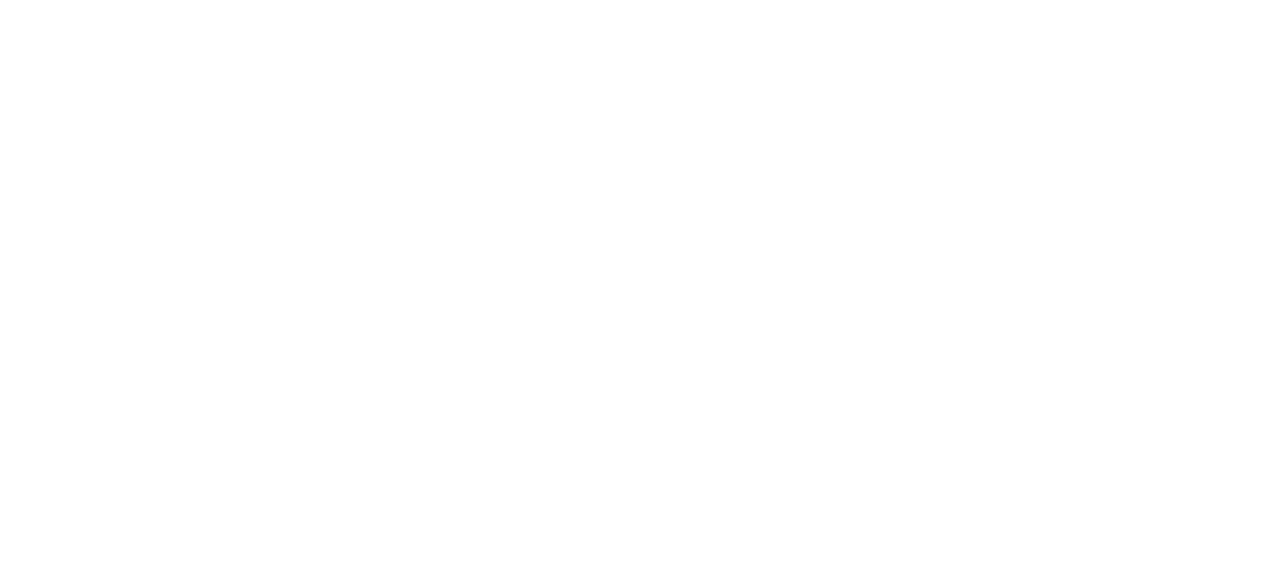
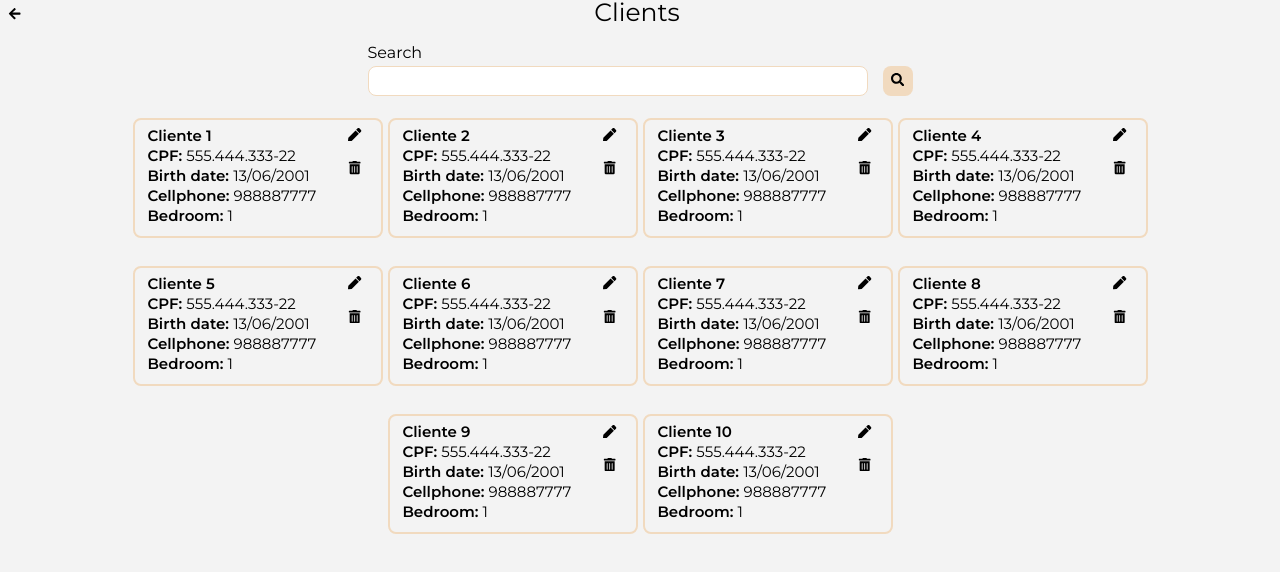
Before and after one commit to henriquemarioto/capstone-hotel-frontend, a React (Vite) app: page /clients in a window 1280 px wide. Shown: the top 572 px of the page. Built offline with nearby package versions, Linux system fonts and the light colour scheme.

Commit message:
feat: page client done

```diff
--- a/src/components/clientCard/index.tsx
+++ b/src/components/clientCard/index.tsx
@@ -1,43 +1,28 @@
 import { FaPen, FaTrashAlt } from "react-icons/fa";
-import { Section, Ul, Container, Buttons } from "./style";
+import { Li, Buttons, DivClient } from "./style";
 
-interface ClientProps {
-    name: string
-    cpf: string
-    birthDate: string
-    cellphone: string
-    bedroom: string
-}
-
-const ClientCard = ({name, cpf, birthDate, cellphone, bedroom}: ClientProps) => {
+const ClientCard = ({ client }: any) => {
   return (
-    <Container>
-      <Section>
-        <div>
-          <Ul>
-          <h2>{name}</h2>
-            <li>
+    <>
+      <Li>
+        <DivClient>
+        <h2>{client.name}</h2>
         <p>
-                <span>CPF: </span>{cpf}
+          <span>CPF: </span>
+          {client.cpf}
         </p>
-            </li>
-            <li>
         <p>
-                <span>Birth date: </span>{birthDate}
+          <span>Birth date: </span>
+          {client.birthDate}
         </p>
-            </li>
-            <li>
         <p>
-                <span>Cellphone: </span>{cellphone}
+          <span>Cellphone: </span>
+          {client.cellphone}
         </p>
-            </li>
-            <li>
         <p>
-                <span>Bedroom: </span> {bedroom}
+          <span>Bedroom: </span> {client.bedroom}
         </p>
-            </li>
-          </Ul>
-        </div>
+        </DivClient>
         <Buttons>
           <button>
             <FaPen />
@@ -46,8 +31,8 @@ const ClientCard = ({name, cpf, birthDate, cellphone, bedroom}: ClientProps) =>
             <FaTrashAlt />
           </button>
         </Buttons>
-      </Section>
-    </Container>
+      </Li>
+    </>
   );
 };
 
--- a/src/components/clientCard/style.ts
+++ b/src/components/clientCard/style.ts
@@ -1,48 +1,39 @@
 import styled from "styled-components";
 
-export const Container = styled.section`
-  width: 250px;
-  height: 115px;
-  border-radius: 8px;
-  padding: 2px;
-  border: 2px solid var(--beige-1);
-`;
 
-export const Section = styled.section`
+export const Li = styled.li`
   display: flex;
   justify-content: space-around;
   align-items: center;
-  height: 100%;
-`;
+  width: 250px;
+  height: 120px;
+  border: 2px solid var(--beige-1);
+  border-radius: 8px;
+  margin-bottom: 10px;
+`
 
-export const Ul = styled.ul`
-  display: flex;
-  flex-direction: column;
-
+export const DivClient = styled.div`
   h2 {
-    margin-bottom: 10px;
     font-weight: 600;
+    font-size: 15px;
+    margin-bottom: 5px;
   }
 
-  li {
-    margin-bottom: 3px;
-  }
-
-  li {
-    p {
-      span {
-        font-weight: 600;
-        font-size: 15px;
-      }
+  p {
+    margin-bottom: 5px;
+    font-size: 15px;
+    span {
+      font-weight: 600;
     }
   }
-`;
+`
 
 export const Buttons = styled.div`
     display: flex;
     height: 100%;
     flex-direction: column;
     align-items: flex-start;
+    margin-top: 15px;
 
     button {
         background-color: transparent;
--- /dev/null
+++ b/src/pages/Clients/index.tsx
@@ -0,0 +1,108 @@
+import { FaSearch, FaArrowLeft } from "react-icons/fa";
+import ClientCard from "../../components/clientCard";
+import { Container, DivInitial, DivSearch, InputDiv, Ul } from "./style";
+
+const arrayTeste = [
+  {
+    name: "Cliente 1",
+    cpf: "555.444.333-22",
+    cellphone: "988887777",
+    birthDate: "13/06/2001",
+    bedroom: "1",
+  },
+  {
+    name: "Cliente 2",
+    cpf: "555.444.333-22",
+    cellphone: "988887777",
+    birthDate: "13/06/2001",
+    bedroom: "1",
+  },
+  {
+    name: "Cliente 3",
+    cpf: "555.444.333-22",
+    cellphone: "988887777",
+    birthDate: "13/06/2001",
+    bedroom: "1",
+  },
+  {
+    name: "Cliente 4",
+    cpf: "555.444.333-22",
+    cellphone: "988887777",
+    birthDate: "13/06/2001",
+    bedroom: "1",
+  },
+  {
+    name: "Cliente 5",
+    cpf: "555.444.333-22",
+    cellphone: "988887777",
+    birthDate: "13/06/2001",
+    bedroom: "1",
+  },
+  {
+    name: "Cliente 6",
+    cpf: "555.444.333-22",
+    cellphone: "988887777",
+    birthDate: "13/06/2001",
+    bedroom: "1",
+  },
+  {
+    name: "Cliente 7",
+    cpf: "555.444.333-22",
+    cellphone: "988887777",
+    birthDate: "13/06/2001",
+    bedroom: "1",
+  },
+  {
+    name: "Cliente 8",
+    cpf: "555.444.333-22",
+    cellphone: "988887777",
+    birthDate: "13/06/2001",
+    bedroom: "1",
+  },
+  {
+    name: "Cliente 9",
+    cpf: "555.444.333-22",
+    cellphone: "988887777",
+    birthDate: "13/06/2001",
+    bedroom: "1",
+  },
+  {
+    name: "Cliente 10",
+    cpf: "555.444.333-22",
+    cellphone: "988887777",
+    birthDate: "13/06/2001",
+    bedroom: "1",
+  },
+];
+
+const Clients = () => {
+  return (
+    <Container>
+      <DivInitial>
+        <button>
+          <FaArrowLeft />
+        </button>
+        <h1>Clients</h1>
+        <span></span>
+      </DivInitial>
+      <DivSearch>
+        <InputDiv>
+          <label>Search</label>
+          <input type="text" />
+        </InputDiv>
+        <button>
+          <FaSearch />
+        </button>
+      </DivSearch>
+      <main>
+        <Ul>
+          {arrayTeste.map((teste) => (
+            <ClientCard client={teste} />
+          ))}
+        </Ul>
+      </main>
+    </Container>
+  );
+};
+
+export default Clients;
--- /dev/null
+++ b/src/pages/Clients/style.ts
@@ -0,0 +1,74 @@
+import styled from "styled-components";
+
+export const Container = styled.section``;
+
+export const DivInitial = styled.div`
+  display: flex;
+  justify-content: space-between;
+
+  button {
+      background-color: transparent;
+      border: none;
+      width: 30px;
+      height: 30px;
+      cursor: pointer;
+  }
+
+  span {
+    width: 36px;
+  }
+  h1 {
+      font-size: 25px;
+  }
+`;
+
+export const DivSearch = styled.div`
+  display: flex;
+  flex-direction: row;
+  justify-content: center;
+  align-items: end;
+  width: 90%;
+  margin: 15px auto;
+
+  button {
+    margin-left: 15px;
+    background-color: var(--beige-1);
+    border-radius: 8px;
+    border: none;
+    cursor: pointer;
+    height: 30px;
+    width: 30px;
+  }
+`;
+
+export const InputDiv = styled.div`
+  display: flex;
+  flex-direction: column;
+  justify-content: center;
+  width: 80%;
+  max-width: 500px;
+
+  input {
+    margin-top: 5px;
+    height: 30px;
+    border: 1px solid var(--beige-1);
+    border-radius: 8px;
+  }
+`;
+
+export const Ul = styled.ul`
+  width: 95%;
+  max-width: 1200px;
+  height: 440px;
+  overflow-y: scroll;
+  margin: 0 auto;
+  display: flex;
+  flex-wrap: wrap;
+  justify-content: center;
+  align-items: center;
+  gap: 5px;
+
+  @media screen and (min-width: 1024px){
+    overflow-y: hidden;
+  }
+`;
--- a/src/routes/routes.tsx
+++ b/src/routes/routes.tsx
@@ -1,9 +1,11 @@
 import { Route, Switch } from "react-router-dom";
+import Clients from "../pages/Clients";
 
 const Routes = () => {
   return (
     <Switch>
       <Route exact path="/"></Route>
+      <Route path='/clients'><Clients /></Route>
     </Switch>
   );
 };
--- a/src/styles/global.ts
+++ b/src/styles/global.ts
@@ -37,6 +37,7 @@ const GlobalStyle = createGlobalStyle`
     }
     body {
         line-height: 1;
+        background-color: #f3f3f3
     }
     ol, ul {
         list-style: none;
```
Lines whose indentation alone changed are shown as unchanged.
